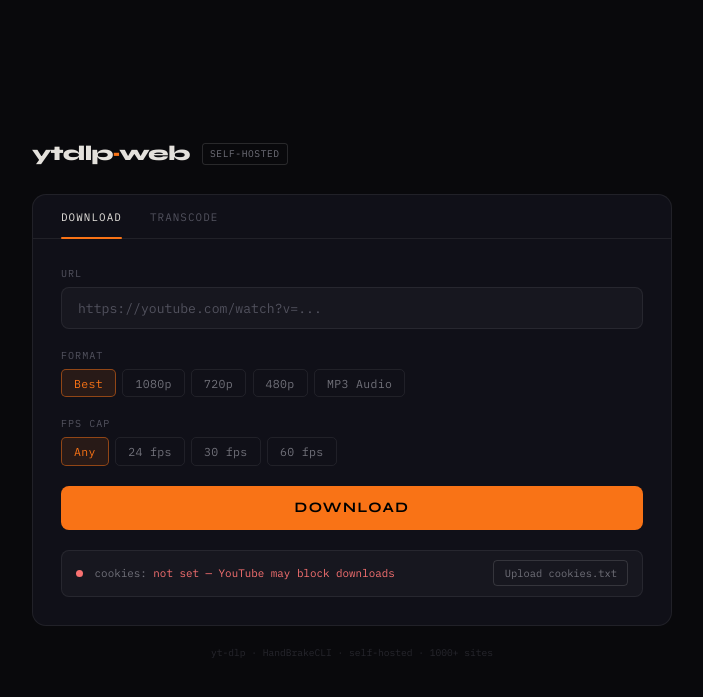
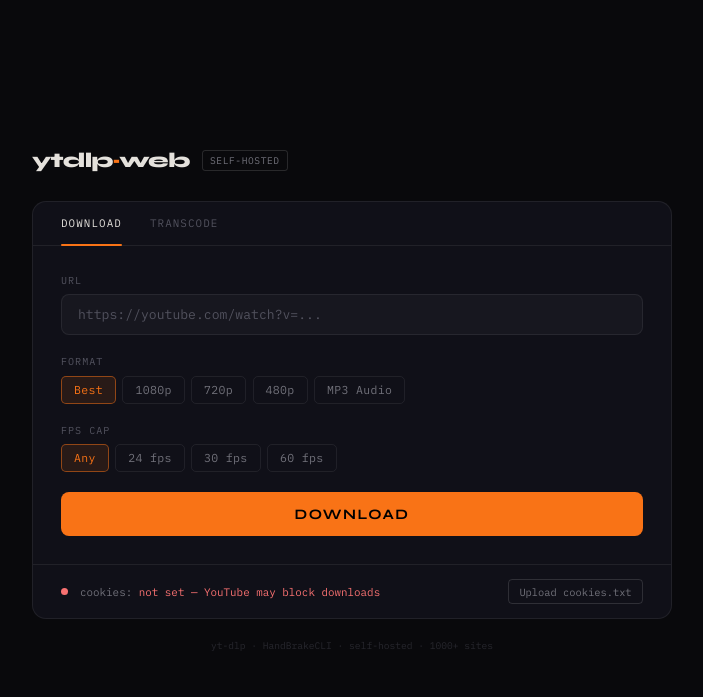
Before and after one commit to sussyahhblud/yt-dlp, a Flask app: page / in a window 1280 px wide. Shown: the top 697 px of the page, without its empty margins (288-991 px from the left). Run offline with Flask 3, Linux system fonts and the light colour scheme.

Commit message:
Add files via upload

```diff
--- a/app.py
+++ b/app.py
@@ -61,6 +61,12 @@ def run_download(dl_id, url, fmt, fps='any'):
     }
     if os.path.exists(COOKIES_PATH):
         ydl_opts['cookiefile'] = COOKIES_PATH
+
+    # Help bypass bot detection
+    ydl_opts['http_headers'] = {
+        'User-Agent': 'Mozilla/5.0 (Windows NT 10.0; Win64; x64) AppleWebKit/537.36 (KHTML, like Gecko) Chrome/120.0.0.0 Safari/537.36',
+    }
+    ydl_opts['extractor_args'] = {'youtube': {'player_client': ['web', 'tv_embedded']}}
 
     if fmt == 'audio':
         ydl_opts['postprocessors'] = [{'key':'FFmpegExtractAudio',
--- a/templates/index.html
+++ b/templates/index.html
@@ -178,7 +178,7 @@
     .footer { margin-top:1.25rem; font-family:var(--mono); font-size:.6rem; color:var(--muted); text-align:center; opacity:.4; }
 
     /* ── Cookies widget ── */
-    .cookie-bar {
+    .yt-auth {
       display: flex !important;
       align-items: center;
       gap: 0.75rem;
@@ -187,20 +187,20 @@
       border: 1px solid var(--border);
       border-radius: 8px;
     }
-    .cookie-dot {
+    .auth-dot {
       width: 7px; height: 7px; border-radius: 50%; flex-shrink: 0;
       background: var(--muted);
     }
-    .cookie-dot.ok  { background: var(--success); }
-    .cookie-dot.bad { background: var(--error); }
-    .cookie-label {
+    .auth-dot.ok  { background: var(--success); }
+    .auth-dot.bad { background: var(--error); }
+    .auth-label {
       font-family: var(--mono);
       font-size: 0.68rem;
       color: var(--muted-2);
       flex: 1;
     }
-    .cookie-label span { color: var(--text); }
-    .btn-cookie {
+    .auth-label span { color: var(--text); }
+    .btn-auth {
       font-family: var(--mono);
       font-size: 0.65rem;
       padding: 0.3rem 0.65rem;
@@ -212,9 +212,9 @@
       transition: all 0.12s;
       white-space: nowrap;
     }
-    .btn-cookie:hover { border-color: var(--accent); color: var(--accent); }
-    .btn-cookie.danger:hover { border-color: var(--error); color: var(--error); }
-    #cookieFile { display: none; }
+    .btn-auth:hover { border-color: var(--accent); color: var(--accent); }
+    .btn-auth.danger:hover { border-color: var(--error); color: var(--error); }
+    #authFile { display: none; }
 </style>
 </head>
 <body>
@@ -263,15 +263,6 @@
       </div>
 
       <button class="btn-primary" id="dlBtn">Download</button>
-
-      <!-- Cookies -->
-      <div class="cookie-bar" id="cookieBar" style="display: flex !important">
-        <div class="cookie-dot" id="cookieDot"></div>
-        <div class="cookie-label" id="cookieLabel">cookies: <span>checking...</span></div>
-        <input type="file" id="cookieFile" accept=".txt">
-        <button class="btn-cookie" id="cookieUpload">Upload cookies.txt</button>
-        <button class="btn-cookie danger" id="cookieClear" style="display:none">Clear</button>
-      </div>
 
       <div class="sep" id="dlSep" style="display:none"></div>
 
@@ -397,6 +388,15 @@
       </div>
 
     </div><!-- /panelHb -->
+
+    <!-- Cookies — lives in card so panel CSS can't touch it -->
+    <div id="ytAuth" style="display:flex; align-items:center; gap:0.75rem; padding:0.85rem 1.75rem; border-top:1px solid var(--border);">
+      <div class="auth-dot" id="authDot"></div>
+      <div class="auth-label" id="authLabel">cookies: <span>checking...</span></div>
+      <input type="file" id="authFile" accept=".txt">
+      <button class="btn-auth" id="authUpload">Upload cookies.txt</button>
+      <button class="btn-auth danger" id="authClear" style="display:none">Clear</button>
+    </div>
   </div><!-- /card -->
 
   <div class="footer">yt-dlp · HandBrakeCLI · self-hosted · 1000+ sites</div>
@@ -724,33 +724,33 @@ hbBtn.addEventListener('click', async () => {
 // Cookies
 // ══════════════════════════════════════════════════════════════
 async function refreshCookieStatus() {
-  document.getElementById('cookieBar').style.setProperty('display', 'flex', 'important');
+  document.getElementById('ytAuth').style.setProperty('display', 'flex', 'important');
   try {
     const r = await fetch('/cookies');
     const d = await r.json();
-    const dot   = document.getElementById('cookieDot');
-    const label = document.getElementById('cookieLabel');
-    const clear = document.getElementById('cookieClear');
+    const dot   = document.getElementById('authDot');
+    const label = document.getElementById('authLabel');
+    const clear = document.getElementById('authClear');
     if (d.loaded) {
-      dot.className = 'cookie-dot ok';
+      dot.className = 'auth-dot ok';
       label.innerHTML = 'cookies: <span>loaded (' + (d.size / 1024).toFixed(1) + ' KB)</span>';
       clear.style.display = '';
     } else {
-      dot.className = 'cookie-dot bad';
+      dot.className = 'auth-dot bad';
       label.innerHTML = 'cookies: <span style="color:var(--error)">not set — YouTube may block downloads</span>';
       clear.style.display = 'none';
     }
   } catch(e) {}
 }
 
-document.getElementById('cookieUpload').addEventListener('click', () => {
-  document.getElementById('cookieFile').click();
+document.getElementById('authUpload').addEventListener('click', () => {
+  document.getElementById('authFile').click();
 });
 
-document.getElementById('cookieFile').addEventListener('change', async (e) => {
+document.getElementById('authFile').addEventListener('change', async (e) => {
   const file = e.target.files[0];
   if (!file) return;
-  const label = document.getElementById('cookieLabel');
+  const label = document.getElementById('authLabel');
   label.innerHTML = 'cookies: <span>uploading...</span>';
   const fd = new FormData();
   fd.append('file', file);
@@ -765,7 +765,7 @@ document.getElementById('cookieFile').addEventListener('change', async (e) => {
   e.target.value = '';
 });
 
-document.getElementById('cookieClear').addEventListener('click', async () => {
+document.getElementById('authClear').addEventListener('click', async () => {
   await fetch('/cookies', { method: 'DELETE' });
   refreshCookieStatus();
 });
```
Also changed, not shown: 1 other file.
